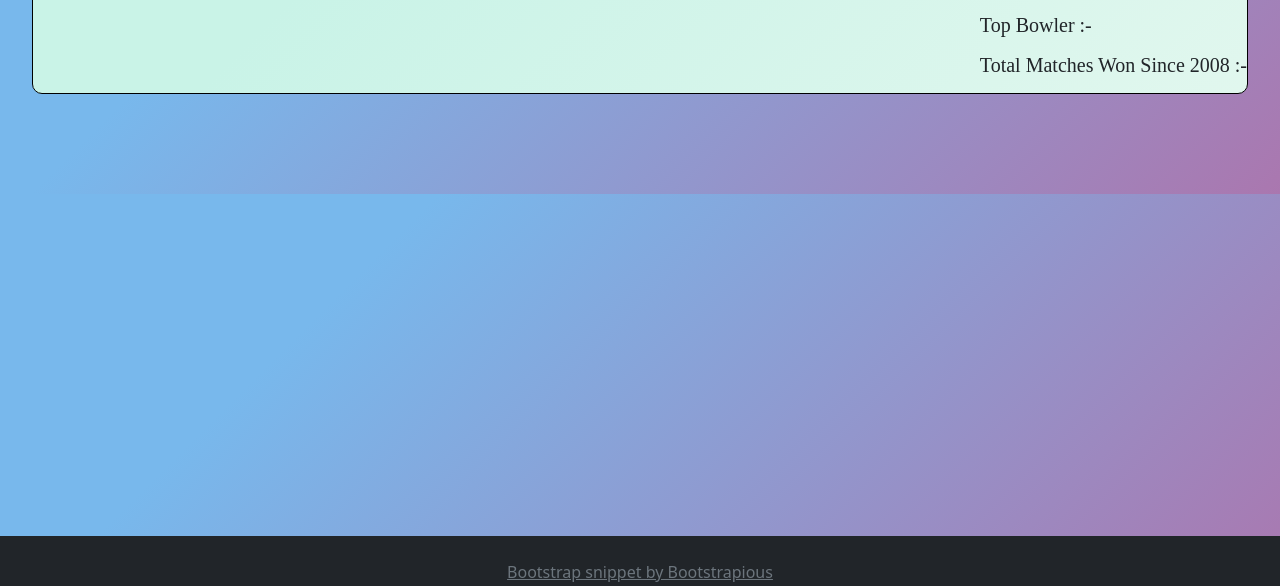
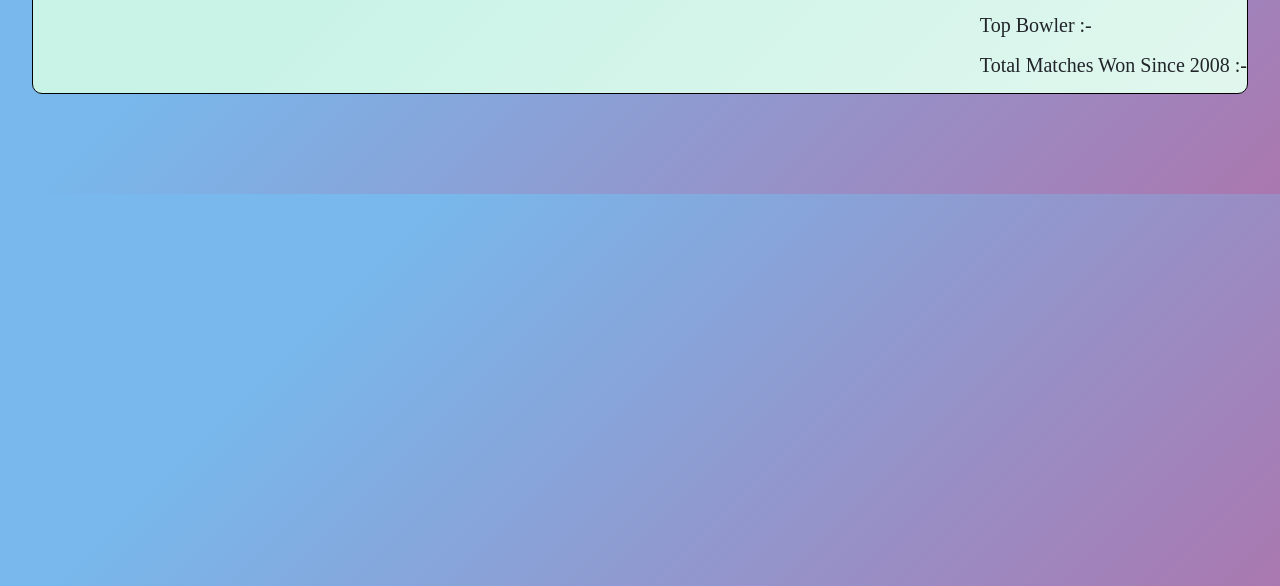
Before and after one commit to harinigannu/project, a plain HTML site: page teams.html in a window 1280 px wide. Shown: the part 214-800 px from the top of the page. Drawn offline with nearby package versions, Linux system fonts and the light colour scheme.

Commit message:
Update teams.html

```diff
--- a/teams.html
+++ b/teams.html
@@ -106,14 +106,6 @@
           </div> -->
     </div>
 
-    <footer class="py-4 bg-dark flex-shrink-0">
-      <div class="container text-center">
-        <a href="https://bootstrapious.com/snippets" class="text-muted"
-          >Bootstrap snippet by Bootstrapious</a
-        >
-      </div>
-    </footer>
-
     <!-- Optional JavaScript; choose one of the two! -->
 
     <!-- Option 1: Bootstrap Bundle with Popper -->
```
